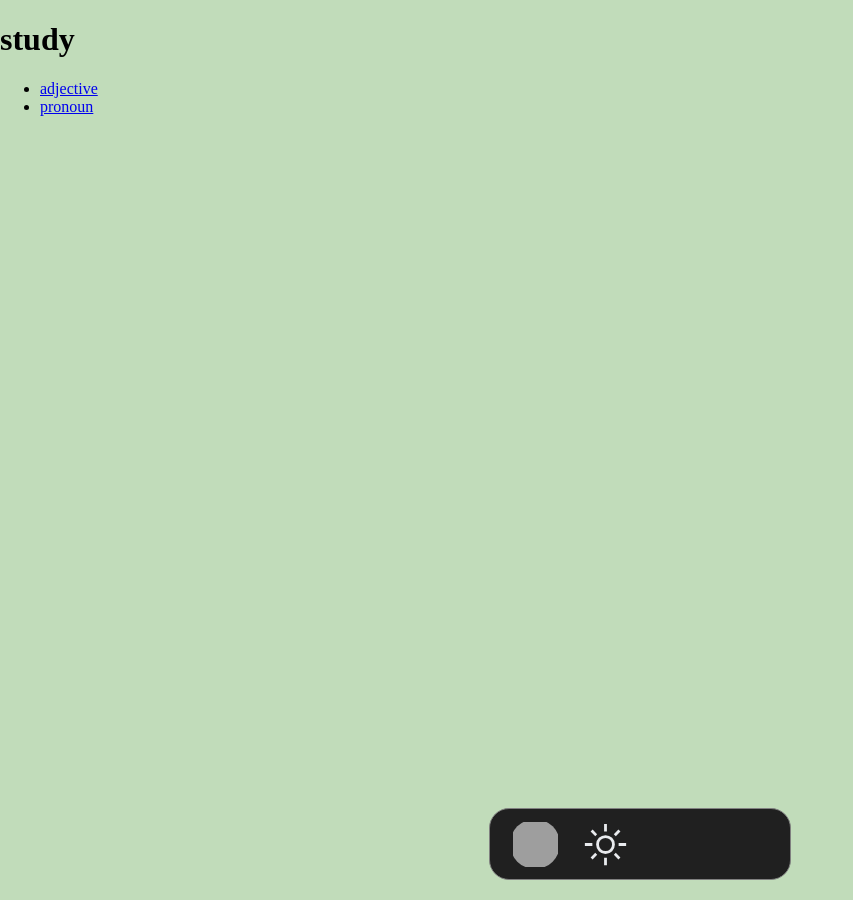
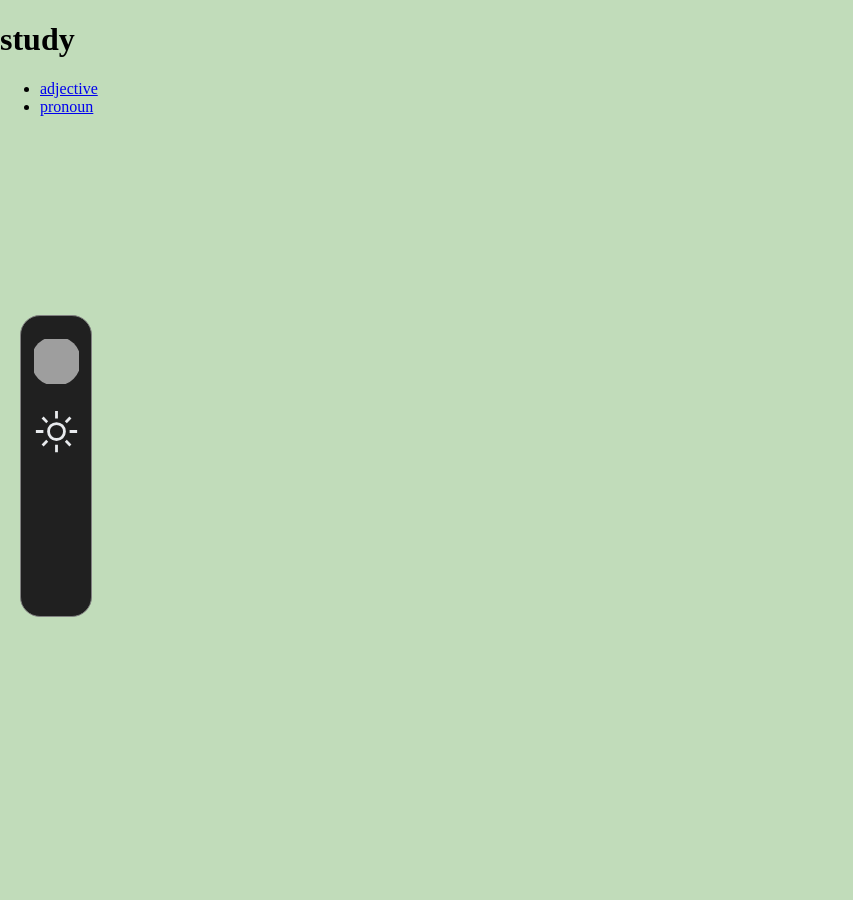
Before and after one commit to gohu03/gohu03.github.io, a Jekyll site: the page built from index.html, in a window 1280 px wide. Shown: the whole page, without its empty margins (0-853 px from the left). Built offline with Jekyll 4.4.1, drawn with Linux system fonts in a browser that asks for light colours; Markdown is read by kramdown in place of the engine named in the settings; grey boxes are pictures that could not be loaded.

Commit message:
modified responsive width

```diff
--- a/_sass/_config.scss
+++ b/_sass/_config.scss
@@ -1,2 +1,24 @@
+@use "sass:map";
+
 // post
 $post-default-width: 800px;
+
+// dock
+$dock: (
+  short-side: 60px,
+  position: 20px,
+  button-size: 50px,
+  icon-size: 45px,
+  padding: (
+    long: 20px,
+    short: 5px
+  ),
+  gap: 20px,
+  child: 4
+);
+
+// responsive-width 값 설정
+$dock: map.merge($dock, (
+  responsive-width: $post-default-width + ( 2 * ( map.get($dock, 'short-side') + ( 2 * map.get($dock, 'position')) ) ),
+  long-side: ( map.get($dock, 'child') * map.get($dock, 'button-size') ) + ( 2 * map.get($dock, 'padding', 'long') ) + ( map.get($dock, 'gap') * ( map.get($dock, 'child') - 1) )
+));
--- a/_sass/layout/dock.scss
+++ b/_sass/layout/dock.scss
@@ -1,3 +1,4 @@
+@use "sass:map";
 @use "theme";
 @use "config";
 
@@ -19,12 +20,12 @@
 
   li {
     display: block;
-    width: 50px;
-    height: 50px;
+    width: #{map.get(config.$dock, 'button-size')};
+    height: #{map.get(config.$dock, 'button-size')};
     border-radius: 50%;
     background-repeat: no-repeat;
     background-position: center center;
-    background-size: 45px 45px;
+    background-size: #{map.get(config.$dock, 'icon-size')} #{map.get(config.$dock, 'icon-size')};
 
     &:hover{
       background-color: var(--dock-hovered-color);
@@ -36,23 +37,21 @@
 
   .home { background-image: var(--home-image); }
   .theme-switcher{ background-image: var(--theme-switcher-image); }
-
-
 }
 
-@media ( min-width: 1440px ){
+@media ( min-width: #{map.get(config.$dock, 'responsive-width')} ){
   .dock {
     display: flex;
     flex-direction: column;
     align-items: center;
-    padding: 20px 5px;
-    gap: 20px;
+    padding: #{map.get(config.$dock, 'padding', 'long')} #{map.get(config.$dock, 'padding', 'short')};
+    gap: #{map.get(config.$dock, 'gap')};
 
     top: 50%;
     transform: translateY(-50%);
-    left: 25px;
+    left: #{map.get(config.$dock, 'position')};
 
-    width: 60px;
+    width: #{map.get(config.$dock, 'short-side')};
     border-width: 1px;
     border-style: solid;
     border-color: var(--dock-border-color);
@@ -60,27 +59,27 @@
   }
 }
 
-@media ( max-width: 1440px ){
+@media ( max-width: #{map.get(config.$dock, 'responsive-width')} ){
   .dock {
-    height: 60px;
+    height: #{map.get(config.$dock, 'short-side')};
     margin-bottom: 0;
 
     display: flex;
     flex-direction: row;
     justify-content: space-between;;
     align-items: center;
-    padding: 5px 20px;
+    padding: #{map.get(config.$dock, 'padding', 'short')} #{map.get(config.$dock, 'padding', 'long')};
   }
 }
 
-@media ( min-width: #{config.$post-default-width} ) and ( max-width: 1440px ){
+@media ( min-width: #{config.$post-default-width} ) and ( max-width: #{map.get(config.$dock, 'responsive-width')} ){
   .dock{
     border-width: 1px;
     border-style: solid;
     border-color: var(--dock-border-color);
     border-radius: 20px;
 
-    gap: 20px;
+    gap: #{map.get(config.$dock, 'gap')};
 
     left: 50%;
     transform: translateX(-50%);
--- a/assets/js/dock.js
+++ b/assets/js/dock.js
@@ -24,12 +24,12 @@ class Dock{
   }
 
   listener = () => {
-    if( window.innerWidth < 1440 && !this.opend ) {
+    if( window.innerWidth < 1000 && !this.opend ) {
       window.addEventListener('click', this.clicked);
       window.addEventListener('scroll', this.scrolled);
       this.opend = true;
     }
-    else if (window.innerWidth > 1440 && this.opend ){
+    else if (window.innerWidth > 1000 && this.opend ){
       window.removeEventListener('click', this.clicked);
       window.removeEventListener('scroll', this.scrolled);
       this.opend = false;
```
